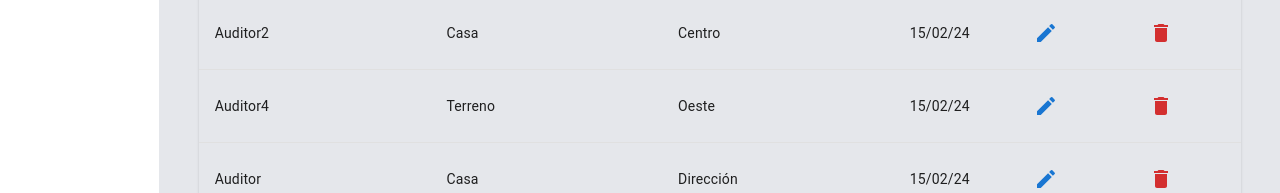
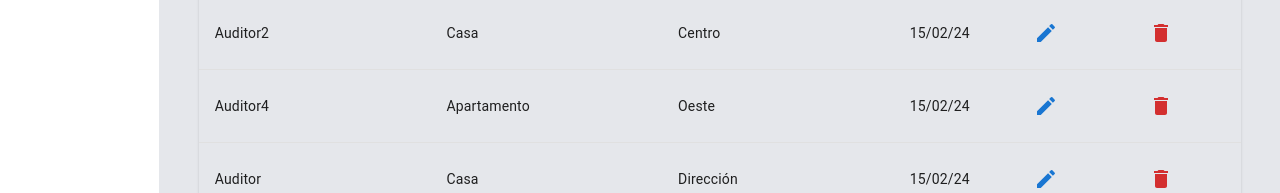
Before and after one commit to Eduardo282x/audilux-system, a React (Vite) app: page /ubicacion in a window 1280 px wide. Shown: the part 335-528 px from the top of the page. Built offline with nearby package versions, Linux system fonts and the light colour scheme.

Commit message:
complete location to add,delete and update

```diff
--- a/src/components/location/Location.jsx
+++ b/src/components/location/Location.jsx
@@ -1,34 +1,70 @@
+import { bodySend, columns, dataForm, optionsComponents, row,optionEdification, validationSchema } from "./location.data.js"
+import { FormGenerator } from "../shared/formGenerator/FormGenerator.jsx"
+import {style, Backdrop,Box,Modal,Fade,} from '../shared/materialUI.js'
+import { TableShared } from "../shared/tableShared/TableShared.jsx"
 import { useState } from "react"
-import { TableShared } from "../shared/tableShared/TableShared.jsx"
-import { bodySend, columns, dataForm, optionsComponents, row, validationSchema } from "./location.data.js"
-import {style, Backdrop,Box,Modal,Fade,} from '../shared/materialUI.js'
-import { FormGenerator } from "../shared/formGenerator/FormGenerator.jsx"
 
 export const Location = () => {
     const [openModal, setOpenModal] = useState(false);
+    const [actionForm, setActionForm] = useState('addLocation');
+    const [titleForm, setTitleForm] = useState('Agregar Ubicación');
+    const [rows, setRows] = useState(row);
+    const [bodyForm, setBodyForm] = useState(bodySend);
     const handleOpen = () => setOpenModal(true);
     const handleClose = () => setOpenModal(false);
 
-    // const [columnsLocation, setColumnsLocation] = useState(columns);
-
-    const getDataTable = (data) => {
-        console.log(data);
-        if(data.action == 'Add'){
+    const getDataTable = ({action, data}) => {
+        if(action === 'Add'){
+            setBodyForm(bodySend);
+            setTitleForm('Agregar Ubicación');
+            setActionForm('addLocation');
             handleOpen();
         }
-        if(data.action == 'addLocation'){
+        if(action === 'Edit'){
+            const editRows = data;
+            setBodyForm(editRows);
+            setTitleForm('Editar Ubicación');
+            setActionForm('editLocation');
+            handleOpen();
+        }
+        if(action === 'addLocation'){
+            const newRow = [...rows];
+            const addRows = {
+                Auditor: data.Auditor,
+                edificate: optionEdification.find(item => item.value == data.TypeEdification).label,
+                TypeEdification: data.TypeEdification,
+                Address: data.Address,
+                Date: data.Date,
+            };
+            newRow.push(addRows);
+            setRows(newRow);
+
             handleClose();
+        }
+        if(action === 'editLocation'){
+            const newRows = [...rows];
+            const editRow = newRows.find(ro => ro.id == data.id);
+            editRow.Auditor = data.Auditor;
+            editRow.edificate = optionEdification.find(item => item.value == data.TypeEdification).label,
+            editRow.TypeEdification = data.TypeEdification;
+            editRow.Address = data.Address;
+            editRow.Date = data.Date;
+            setRows(newRows);
+            handleClose();
+        }
+        if(action === 'Delete'){
+            deleteLocation(data);
         }
     }
 
-    // useEffect(()=> {
-    //     const removeEdit = columns.filter(col => col.column != 'Edit');
-    //     setColumnsLocation(removeEdit);
-    // }, [])
+    const deleteLocation = (location) => {
+        const newRow = rows.filter(ro => ro.id != location.id);
+        setRows(newRow);
+    }
 
     return (
         <div >
-            <TableShared iconTitle={'location'} title={'Ubicación'} columns={columns} rows={row} optionsComponents={optionsComponents} returnData={getDataTable} />
+            <TableShared iconTitle={'location'} title={'Ubicación'} columns={columns} rows={rows} optionsComponents={optionsComponents} returnData={getDataTable} />
 
             <div className="modal">
                 <Modal
@@ -47,10 +83,10 @@ export const Location = () => {
                     <Fade in={openModal}>
                         <Box sx={style}>
                             <FormGenerator
-                                title={'Agregar Ubicación'}
+                                title={titleForm}
                                 dataForm={dataForm}
-                                bodySend={bodySend}
-                                action={'addLocation'}
+                                bodySend={bodyForm}
+                                action={actionForm}
                                 validationSchema={validationSchema}
                                 sendForm={getDataTable}
                             />
--- a/src/components/location/location.data.js
+++ b/src/components/location/location.data.js
@@ -3,7 +3,7 @@ import * as yup from 'yup';
 export const columns = [
     {
         header:'Auditor',
-        column: 'auditor',
+        column: 'Auditor',
         type: 'string',
         filterOption: true,
         width:200
@@ -17,14 +17,14 @@ export const columns = [
     },
     {
         header:'Direccion',
-        column: 'adress',
+        column: 'Address',
         type: 'string',
         filterOption: true,
         width:200
     },
     {
         header:'Fecha',
-        column: 'date',
+        column: 'Date',
         type: 'date',
         filterOption: false,
         // width:200
@@ -49,58 +49,76 @@ export const columns = [
 
 export const row = [
     {
-        auditor: 'Auditor',
+        id: 1,
+        Auditor: 'Auditor',
         edificate: 'Casa',
-        adress: 'Dirección',
-        date: '15/02/24',
+        TypeEdification: 5,
+        Address: 'Dirección',
+        Date: '15/02/24',
     },
     {
-        auditor: 'Auditor2',
+        id: 2,
+        Auditor: 'Auditor2',
         edificate: 'Casa',
-        adress: 'Centro',
-        date: '15/02/24',
+        TypeEdification: 5,
+        Address: 'Centro',
+        Date: '15/02/24',
     },
     {
-        auditor: 'Auditor4',
-        edificate: 'Terreno',
-        adress: 'Oeste',
-        date: '15/02/24',
+        id: 3,
+        Auditor: 'Auditor4',
+        edificate: 'Apartamento',
+        TypeEdification: 1,
+        Address: 'Oeste',
+        Date: '15/02/24',
     },
     {
-        auditor: 'Auditor',
+        id: 4,
+        Auditor: 'Auditor',
         edificate: 'Casa',
-        adress: 'Dirección',
-        date: '15/02/24',
+        TypeEdification: 5,
+        Address: 'Dirección',
+        Date: '15/02/24',
     },
     {
-        auditor: 'Auditor2',
+        id: 5,
+        Auditor: 'Auditor2',
         edificate: 'Casa',
-        adress: 'Centro',
-        date: '15/02/24',
+        TypeEdification: 5,
+        Address: 'Centro',
+        Date: '15/02/24',
     },
     {
-        auditor: 'Auditor4',
-        edificate: 'Terreno',
-        adress: 'Oeste',
-        date: '15/02/24',
+        id: 6,
+        Auditor: 'Auditor4',
+        edificate: 'Apartamento',
+        TypeEdification: 1,
+        Address: 'Oeste',
+        Date: '15/02/24',
     },
     {
-        auditor: 'Auditor',
+        id: 7,
+        Auditor: 'Auditor',
         edificate: 'Casa',
-        adress: 'Dirección',
-        date: '15/02/24',
+        TypeEdification: 5,
+        Address: 'Dirección',
+        Date: '15/02/24',
     },
     {
-        auditor: 'Auditor2',
+        id: 8,
+        Auditor: 'Auditor2',
         edificate: 'Casa',
-        adress: 'Centro',
-        date: '15/02/24',
+        TypeEdification: 5,
+        Address: 'Centro',
+        Date: '15/02/24',
     },
     {
-        auditor: 'Auditor4',
-        edificate: 'Terreno',
-        adress: 'Oeste',
-        date: '15/02/24',
+        id: 9,
+        Auditor: 'Auditor4',
+        edificate: 'Apartamento',
+        TypeEdification: 1,
+        Address: 'Oeste',
+        Date: '15/02/24',
     },
 ];
 
--- a/src/components/shared/formGenerator/FormGenerator.jsx
+++ b/src/components/shared/formGenerator/FormGenerator.jsx
@@ -14,7 +14,6 @@ export const FormGenerator = ({
     const inputSelect = dataForm.filter((input) => input.type == "select");
 
     const submitBtn = (values) => {
-        console.log(values);
         sendForm({ action: action, data: values });
     };
 
```
